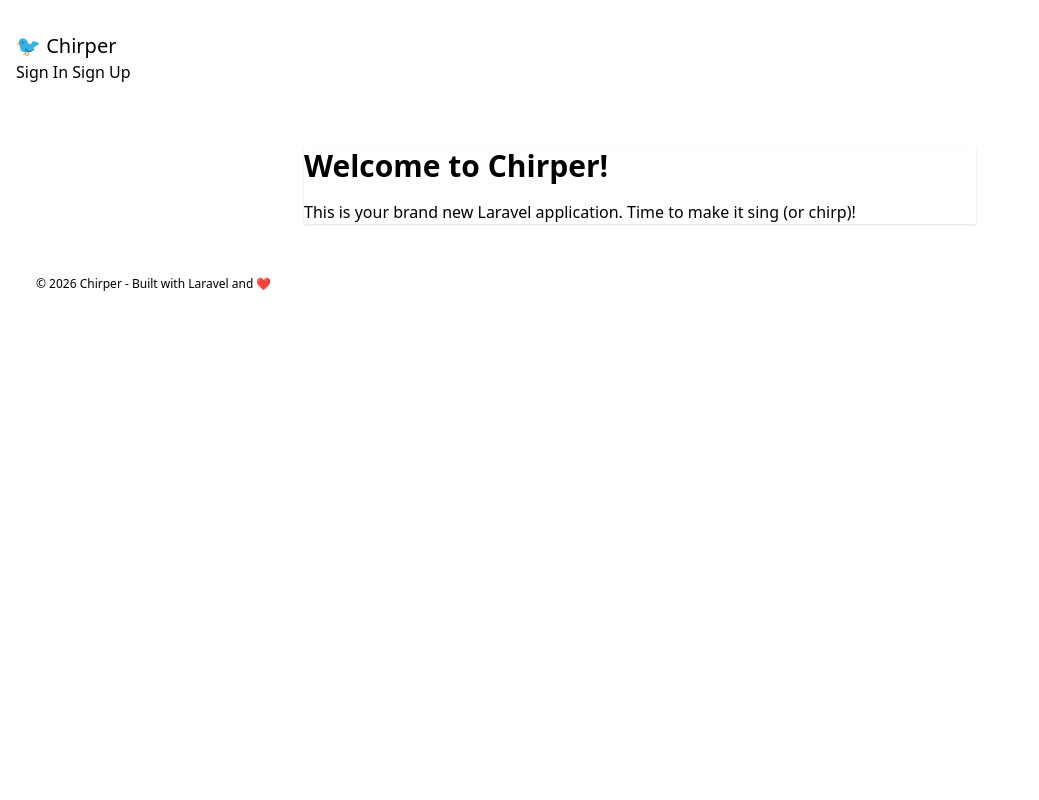
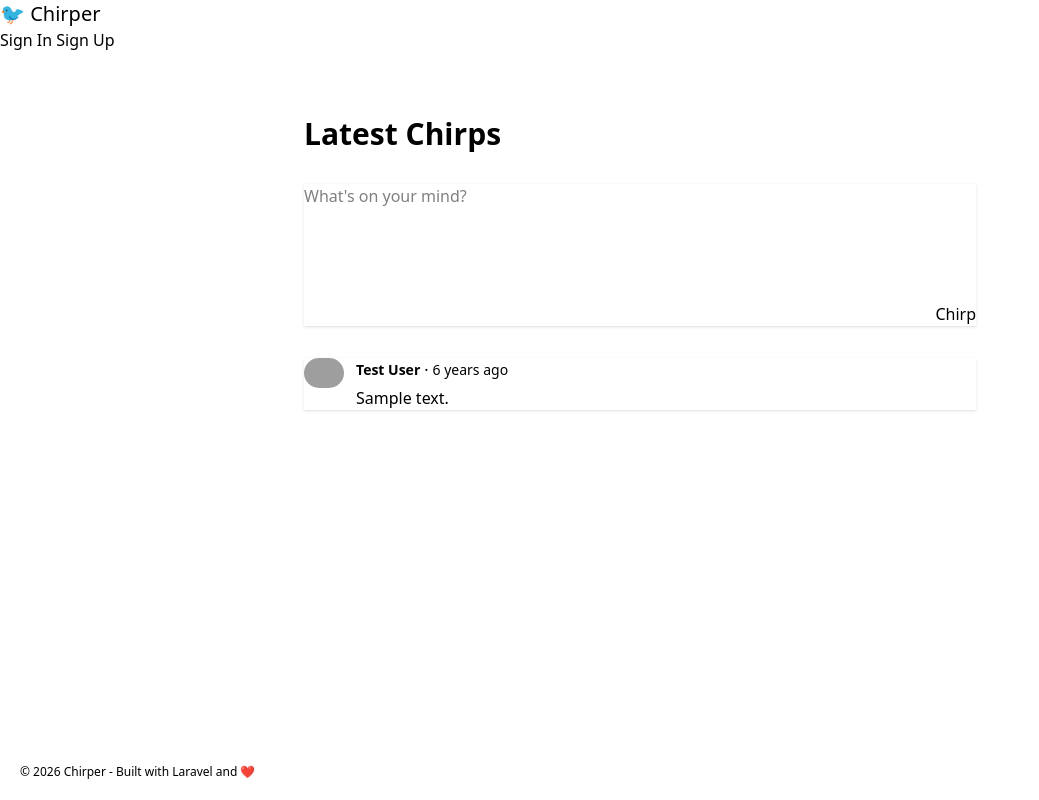
Before and after one commit to GebrilManuelCodes/chirper, a Laravel app: page / in a window 1280 px wide. Shown: the whole page, without its empty margins (0-1039 px from the left). Run offline with Laravel 12, Linux system fonts and the light colour scheme; data comes from the database, SQL or seed files in the repository; tables that the repository leaves empty hold one stand-in row (values such as "Sample post"); style sheets or scripts are compiled from the project's sources; some libraries are stand-ins or nearby versions; some web fonts are replaced; grey boxes are pictures that could not be loaded.

Commit message:
Autenticacao, login, logout, register

```diff
--- /dev/null
+++ b/app/Http/Controllers/Auth/Login.php
@@ -0,0 +1,33 @@
+<?php
+
+namespace App\Http\Controllers\Auth;
+
+use App\Http\Controllers\Controller;
+use Illuminate\Http\Request;
+use Illuminate\Support\Facades\Auth;
+
+class Login extends Controller
+{
+    public function __invoke(Request $request)
+    {
+        // Validate the input
+        $credentials = $request->validate([
+            'email' => 'required|email',
+            'password' => 'required',
+        ]);
+
+        // Attempt to log in
+        if (Auth::attempt($credentials, $request->boolean('remember'))) {
+            // Regenerate session for security
+            $request->session()->regenerate();
+
+            // Redirect to intended page or home
+            return redirect()->intended('/')->with('success', 'Welcome back!');
+        }
+
+        // If login fails, redirect back with error
+        return back()
+            ->withErrors(['email' => 'The provided credentials do not match our records.'])
+            ->onlyInput('email');
+    }
+}
--- /dev/null
+++ b/app/Http/Controllers/Auth/Logout.php
@@ -0,0 +1,21 @@
+<?php
+
+namespace App\Http\Controllers\Auth;
+
+use App\Http\Controllers\Controller;
+use Illuminate\Http\Request;
+use Illuminate\Support\Facades\Auth;
+
+class Logout extends Controller
+{
+    public function __invoke(Request $request)
+    {
+        Auth::logout();
+
+        // Invalidate session
+        $request->session()->invalidate();
+        $request->session()->regenerateToken();
+
+        return redirect('/')->with('success', 'You have been logged out.');
+    }
+}
--- /dev/null
+++ b/app/Http/Controllers/Auth/Register.php
@@ -0,0 +1,35 @@
+<?php
+
+namespace App\Http\Controllers\Auth;
+
+use App\Http\Controllers\Controller;
+use App\Models\User;
+use Illuminate\Http\Request;
+use Illuminate\Support\Facades\Auth;
+use Illuminate\Support\Facades\Hash;
+
+class Register extends Controller
+{
+    public function __invoke(Request $request)
+    {
+        // Validate the input
+        $validated = $request->validate([
+            'name' => 'required|string|max:255',
+            'email' => 'required|string|email|max:255|unique:users',
+            'password' => 'required|string|min:8|confirmed',
+        ]);
+
+        // Create the user
+        $user = User::create([
+            'name' => $validated['name'],
+            'email' => $validated['email'],
+            'password' => Hash::make($validated['password']),
+        ]);
+
+        // Log them in
+        Auth::login($user);
+
+        // Redirect to home
+        return redirect('/')->with('success', 'Welcome to Chirper!');
+    }
+}
--- /dev/null
+++ b/app/Http/Controllers/ChirpController.php
@@ -0,0 +1,62 @@
+<?php
+
+namespace App\Http\Controllers;
+
+use App\Models\Chirp;
+use Illuminate\Http\Request;
+use Illuminate\Foundation\Auth\Access\AuthorizesRequests;
+
+class ChirpController extends Controller
+{
+    use AuthorizesRequests;
+    public function index()
+    {
+        $chirps = Chirp::with('user')
+            ->latest()
+            ->take(20)  // Limit to 20 most recent chirps
+            ->get();
+
+        return view('home', ['chirps' => $chirps]);
+    }
+
+    public function store(Request $request)
+    {
+        $validated = $request->validate([
+            'message' => 'required|string|max:255',
+        ]);
+
+        // Use the authenticated user
+        auth()->user()->chirps()->create($validated);
+
+        return redirect('/')->with('success', 'Your chirp has been posted!');
+    }
+
+    public function edit(Chirp $chirp)
+    {
+        $this->authorize('update', $chirp);
+
+        return view('chirps.edit', compact('chirp'));
+    }
+
+    public function update(Request $request, Chirp $chirp)
+    {
+        $this->authorize('update', $chirp);
+
+        $validated = $request->validate([
+            'message' => 'required|string|max:255',
+        ]);
+
+        $chirp->update($validated);
+
+        return redirect('/')->with('success', 'Chirp updated!');
+    }
+
+    public function destroy(Chirp $chirp)
+    {
+        $this->authorize('delete', $chirp);
+
+        $chirp->delete();
+
+        return redirect('/')->with('success', 'Chirp deleted!');
+    }
+}
--- /dev/null
+++ b/app/Models/Chirp.php
@@ -0,0 +1,18 @@
+<?php
+
+namespace App\Models;
+
+use Illuminate\Database\Eloquent\Model;
+use Illuminate\Database\Eloquent\Relations\BelongsTo;
+
+class Chirp extends Model
+{
+    protected $fillable = [
+        'message',
+    ];
+
+    public function user(): BelongsTo
+    {
+        return $this->belongsTo(User::class);
+    }
+}
--- a/app/Models/User.php
+++ b/app/Models/User.php
@@ -9,11 +9,16 @@ use Illuminate\Database\Eloquent\Attributes\Hidden;
 use Illuminate\Database\Eloquent\Factories\HasFactory;
 use Illuminate\Foundation\Auth\User as Authenticatable;
 use Illuminate\Notifications\Notifiable;
+use Illuminate\Database\Eloquent\Relations\HasMany;
 
 #[Fillable(['name', 'email', 'password'])]
 #[Hidden(['password', 'remember_token'])]
 class User extends Authenticatable
 {
+    public function chirps(): HasMany
+    {
+        return $this->hasMany(Chirp::class);
+    }
     /** @use HasFactory<UserFactory> */
     use HasFactory, Notifiable;
 
--- /dev/null
+++ b/app/Policies/ChirpPolicy.php
@@ -0,0 +1,66 @@
+<?php
+
+namespace App\Policies;
+
+use App\Models\Chirp;
+use App\Models\User;
+use Illuminate\Auth\Access\Response;
+
+class ChirpPolicy
+{
+    /**
+     * Determine whether the user can view any models.
+     */
+    public function viewAny(User $user): bool
+    {
+        return false;
+    }
+
+    /**
+     * Determine whether the user can view the model.
+     */
+    public function view(User $user, Chirp $chirp): bool
+    {
+        return false;
+    }
+
+    /**
+     * Determine whether the user can create models.
+     */
+    public function create(User $user): bool
+    {
+        return false;
+    }
+
+    /**
+     * Determine whether the user can update the model.
+     */
+    public function update(User $user, Chirp $chirp): bool
+    {
+        return $chirp->user()->is($user);
+    }
+
+    /**
+     * Determine whether the user can delete the model.
+     */
+   public function delete(User $user, Chirp $chirp): bool
+   {
+        return $chirp->user()->is($user);
+    }
+
+    /**
+     * Determine whether the user can restore the model.
+     */
+    public function restore(User $user, Chirp $chirp): bool
+    {
+        return false;
+    }
+
+    /**
+     * Determine whether the user can permanently delete the model.
+     */
+    public function forceDelete(User $user, Chirp $chirp): bool
+    {
+        return false;
+    }
+}
--- /dev/null
+++ b/resources/views/components/chirp.blade.php
@@ -0,0 +1,56 @@
+@props(['chirp'])
+
+<div class="card bg-base-100 shadow">
+    <div class="card-body">
+        <div class="flex space-x-3">
+            @if ($chirp->user)
+                <div class="avatar">
+                    <div class="size-10 rounded-full">
+                        <img src="https://avatars.laravel.cloud/{{ urlencode($chirp->user->email) }}"
+                            alt="{{ $chirp->user->name }}'s avatar" class="rounded-full" />
+                    </div>
+                </div>
+            @else
+                <div class="avatar placeholder">
+                    <div class="size-10 rounded-full">
+                        <img src="https://avatars.laravel.cloud/f61123d5-0b27-434c-a4ae-c653c7fc9ed6?vibe=stealth"
+                            alt="Anonymous User" class="rounded-full" />
+                    </div>
+                </div>
+            @endif
+
+            <div class="min-w-0 flex-1">
+                <div class="flex justify-between w-full">
+                    <div class="flex items-center gap-1">
+                        <span class="text-sm font-semibold">{{ $chirp->user ? $chirp->user->name : 'Anonymous' }}</span>
+                        <span class="text-base-content/60">·</span>
+                        <span class="text-sm text-base-content/60">{{ $chirp->created_at->diffForHumans() }}</span>
+                        @if ($chirp->updated_at->gt($chirp->created_at->addSeconds(5)))
+                            <span class="text-base-content/60">·</span>
+                            <span class="text-sm text-base-content/60 italic">edited</span>
+                        @endif
+                    </div>
+
+                    <!-- Replace the temporary @php block and $canEdit check with: -->
+                    @can('update', $chirp)
+                        <div class="flex gap-1">
+                            <a href="/chirps/{{ $chirp->id }}/edit" class="btn btn-ghost btn-xs">
+                                Edit
+                            </a>
+                            <form method="POST" action="/chirps/{{ $chirp->id }}">
+                                @csrf
+                                @method('DELETE')
+                                <button type="submit"
+                                    onclick="return confirm('Are you sure you want to delete this chirp?')"
+                                    class="btn btn-ghost btn-xs text-error">
+                                    Delete
+                                </button>
+                            </form>
+                        </div>
+                    @endcan
+                </div>
+                <p class="mt-1">{{ $chirp->message }}</p>
+            </div>
+        </div>
+    </div>
+</div>
--- a/resources/views/components/layout.blade.php
+++ b/resources/views/components/layout.blade.php
@@ -16,10 +16,29 @@
             <a href="/" class="btn btn-ghost text-xl">🐦 Chirper</a>
         </div>
         <div class="navbar-end gap-2">
-            <a href="#" class="btn btn-ghost btn-sm">Sign In</a>
-            <a href="#" class="btn btn-primary btn-sm">Sign Up</a>
+            @auth
+                <span class="text-sm">{{ auth()->user()->name }}</span>
+                <form method="POST" action="/logout" class="inline">
+                    @csrf
+                    <button type="submit" class="btn btn-ghost btn-sm">Logout</button>
+                </form>
+            @else
+                <a href="/login" class="btn btn-ghost btn-sm">Sign In</a>
+                <a href="{{ route('register') }}" class="btn btn-primary btn-sm">Sign Up</a>
+            @endauth
         </div>
     </nav>
+    <!-- Success Toast -->
+    @if (session('success'))
+        <div class="toast toast-top toast-center">
+            <div class="alert alert-success animate-fade-out">
+                <svg xmlns="<http://www.w3.org/2000/svg>" class="h-6 w-6 shrink-0 stroke-current" fill="none" viewBox="0 0 24 24">
+                    <path stroke-linecap="round" stroke-linejoin="round" stroke-width="2" d="M9 12l2 2 4-4m6 2a9 9 0 11-18 0 9 9 0 0118 0z" />
+                </svg>
+                <span>{{ session('success') }}</span>
+            </div>
+        </div>
+    @endif
 
     <main class="flex-1 container mx-auto px-4 py-8">
         {{ $slot }}
--- a/resources/views/home.blade.php
+++ b/resources/views/home.blade.php
@@ -1,20 +1,58 @@
-
-
-    <main class="flex-1 container mx-auto px-4 py-8">
 <x-layout>
     <x-slot:title>
-                Welcome
+        Home Feed
     </x-slot:title>
 
     <div class="max-w-2xl mx-auto">
+        <h1 class="text-3xl font-bold mt-8">Latest Chirps</h1>
+
+        <!-- Chirp Form -->
         <div class="card bg-base-100 shadow mt-8">
             <div class="card-body">
+                <form method="POST" action="/chirps">
+                    @csrf
+                    <div class="form-control w-full">
+                        <textarea
+                            name="message"
+                            placeholder="What's on your mind?"
+                            class="textarea textarea-bordered w-full resize-none @error('message') textarea-error @enderror"
+                            rows="4"
+                            maxlength="255"
+                            required
+                        >{{ old('message') }}</textarea>
+
+                        @error('message')
+                            <div class="label">
+                                <span class="label-text-alt text-error">{{ $message }}</span>
+                            </div>
+                        @enderror
+                    </div>
+
+                    <div class="mt-4 flex items-center justify-end">
+                        <button type="submit" class="btn btn-primary btn-sm">
+                            Chirp
+                        </button>
+                    </div>
+                </form>
+            </div>
+        </div>
+
+        <!-- Feed -->
+        <div class="space-y-4 mt-8">
+            @forelse ($chirps as $chirp)
+                <x-chirp :chirp="$chirp" />
+            @empty
+                <div class="hero py-12">
+                    <div class="hero-content text-center">
                         <div>
-                            <h1 class="text-3xl font-bold">Welcome to Chirper!</h1>
-                            <p class="mt-4 text-base-content/60">This is your brand new Laravel application. Time to make it
-                                sing (or chirp)!</p>
+                            <svg class="mx-auto h-12 w-12 opacity-30" fill="none" stroke="currentColor" viewBox="0 0 24 24">
+                                <path stroke-linecap="round" stroke-linejoin="round" stroke-width="2" d="M8 12h.01M12 12h.01M16 12h.01M21 12c0 4.418-4.03 8-9 8a9.863 9.863 0 01-4.255-.949L3 20l1.395-3.72C3.512 15.042 3 13.574 3 12c0-4.418 4.03-8 9-8s9 3.582 9 8z"></path>
+                            </svg>
+                            <p class="mt-4 text-base-content/60">No chirps yet. Be the first to chirp!</p>
                         </div>
                     </div>
                 </div>
+            @endforelse
+        </div>
     </div>
 </x-layout>
--- a/routes/web.php
+++ b/routes/web.php
@@ -1,7 +1,37 @@
 <?php
 
-use Illuminate\Support\Facades\Route;
+use App\Http\Controllers\ChirpController;
+use App\Http\Controllers\Auth\Register;
+use App\Http\Controllers\Auth\Login;
+use App\Http\Controllers\Auth\Logout;
 
-Route::get('/', function () {
-    return view('home');
+Route::get('/', [ChirpController::class, 'index']);
+
+// Protected routes
+Route::middleware('auth')->group(function () {
+    Route::post('/chirps', [ChirpController::class, 'store']);
+    Route::get('/chirps/{chirp}/edit', [ChirpController::class, 'edit']);
+    Route::put('/chirps/{chirp}', [ChirpController::class, 'update']);
+    Route::delete('/chirps/{chirp}', [ChirpController::class, 'destroy']);
 });
+
+// Registration routes
+Route::view('/register', 'auth.register')
+    ->middleware('guest')
+    ->name('register');
+
+Route::post('/register', Register::class)
+    ->middleware('guest');
+
+// Login routes
+Route::view('/login', 'auth.login')
+    ->middleware('guest')
+    ->name('login');
+
+Route::post('/login', Login::class)
+    ->middleware('guest');
+
+// Logout route
+Route::post('/logout', Logout::class)
+    ->middleware('auth')
+    ->name('logout');
```
Also changed, not shown: database/seeders/ChirpSeeder.php (added, +52 -0 lines), resources/views/auth/login.blade.php (added, +74 -0 lines), resources/views/auth/register.blade.php (added, +89 -0 lines), resources/views/chirps/edit.blade.php (added, +43 -0 lines), database/migrations/2026_08_27_051653_create_chirps_table.php (added). Lines whose indentation alone changed are shown as unchanged.
